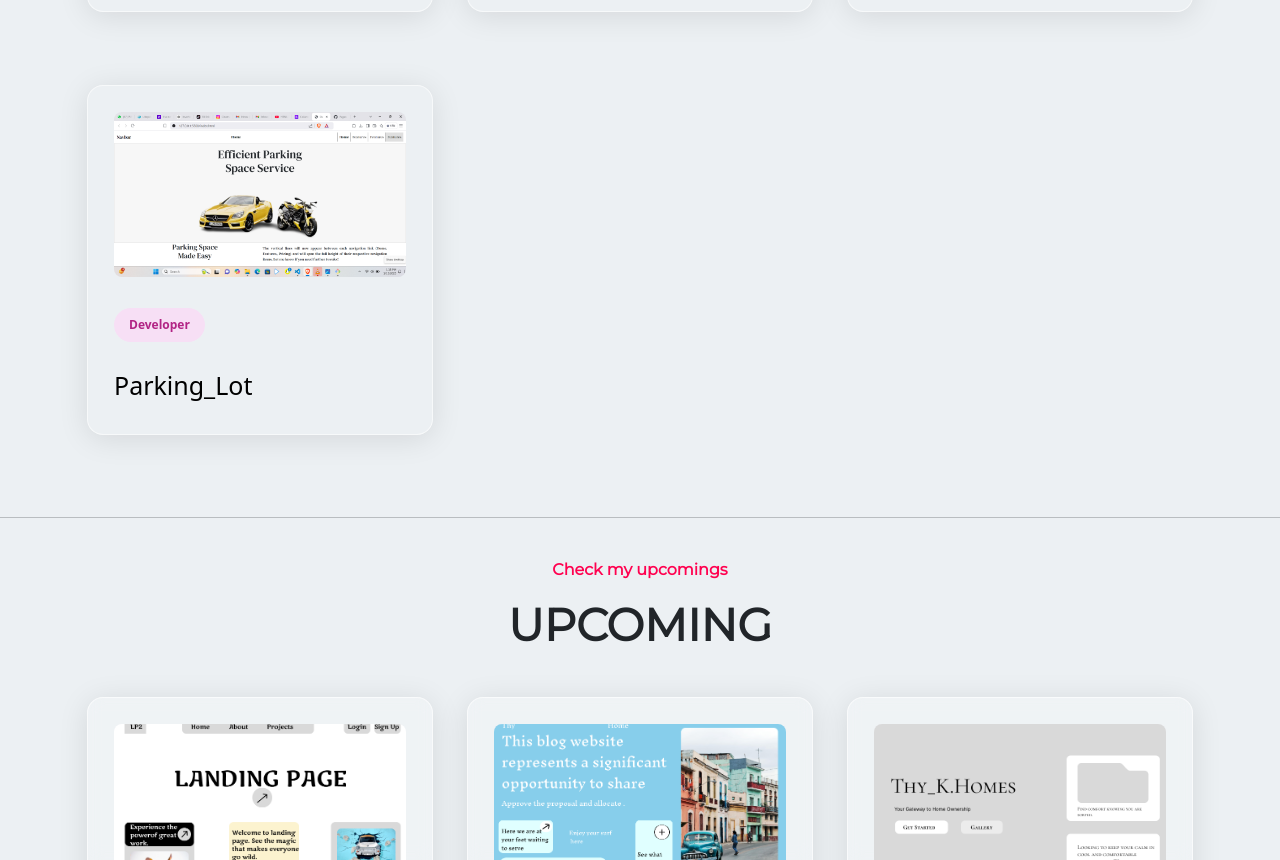
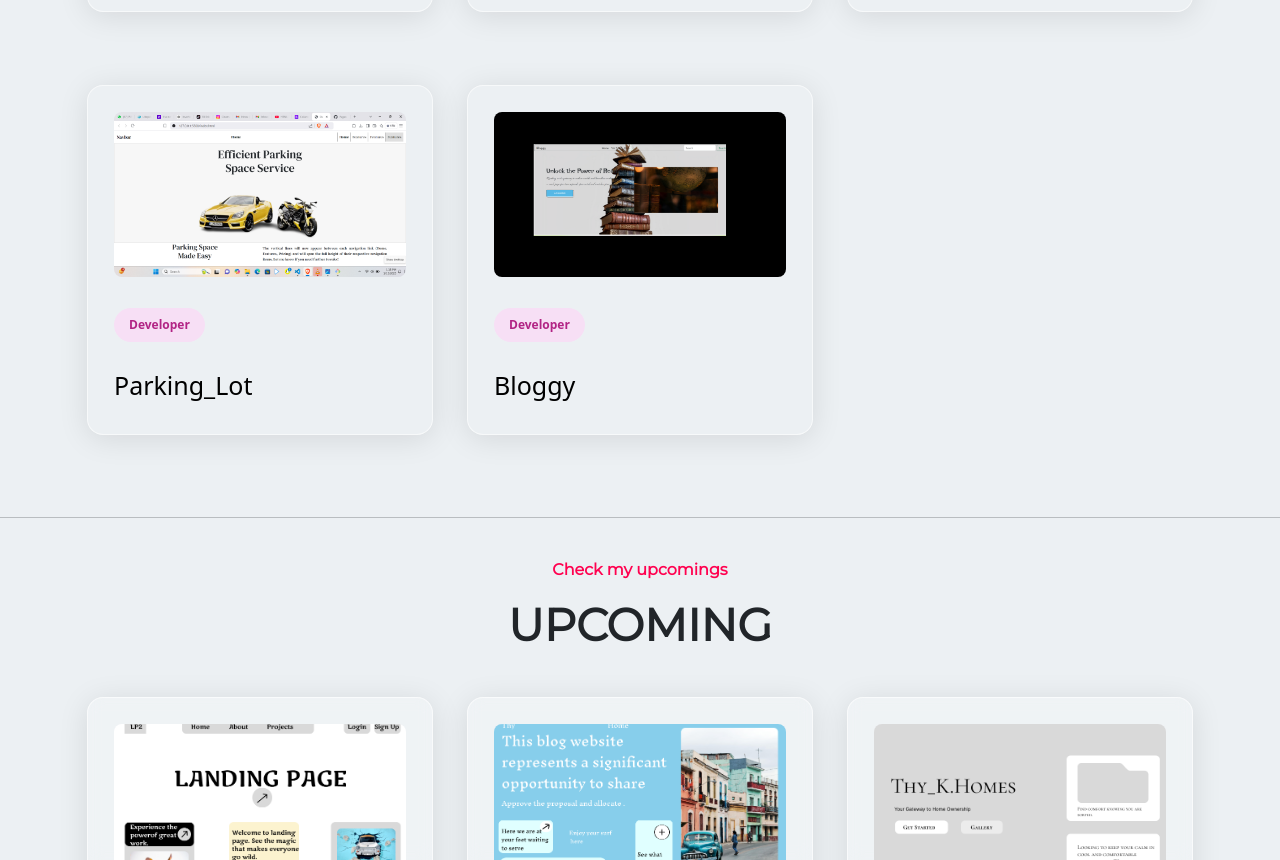
Before and after one commit to WaNPlanet/Portfolio, a plain HTML site: page index.html in a window 1280 px wide. Shown: the part 1627-2487 px from the top of the page. Drawn offline with nearby package versions, Linux system fonts and the light colour scheme.

Commit message:
13th commit

```diff
--- a/index.html
+++ b/index.html
@@ -568,6 +568,23 @@ button.btn:hover {
           </a>
         </div>
       </div>
+
+       <!-- card 8  -->
+       <div class="col-12 col-sm-6 col-lg-4">
+        <div class="card-list">
+          <a href="#" class="card-item" style="background-color: #ECF0F3;"
+            data-bs-toggle="modal"
+            data-bs-target="#dynamicModal"
+            data-title="Bloggy"
+            data-img="img/Bloggy.png"
+            data-link="https://wanplanet.github.io/bloggy/"
+            data-desc="Safe, Secure, and Convenient Parking Solutions.">
+            <img src="img/Bloggy.png" alt="Card Image">
+            <span class="developer">Developer</span>
+            <h3 style="font-weight: 500; font-size: 25px;">Bloggy</h3>
+          </a>
+        </div>
+      </div>
   </div>
 </section>
 
```
